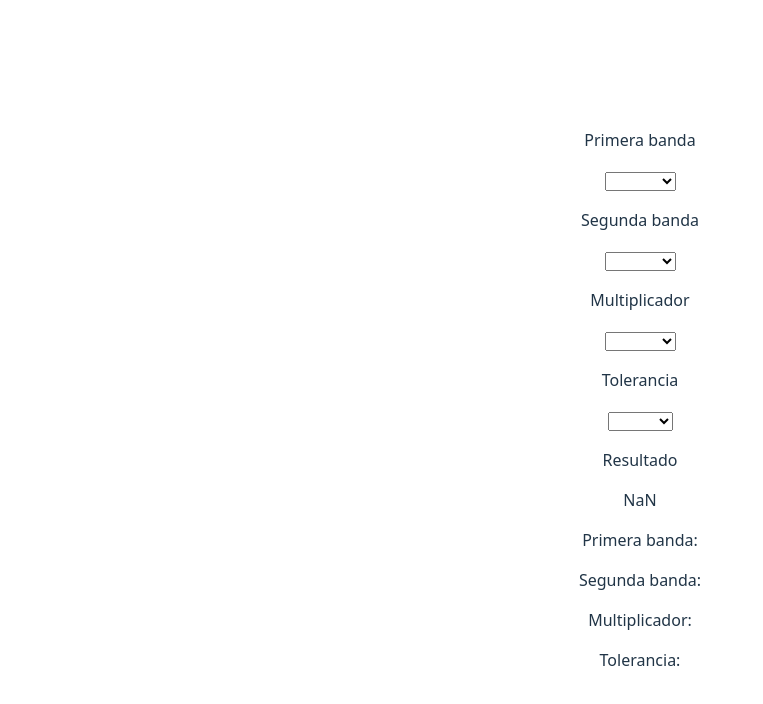
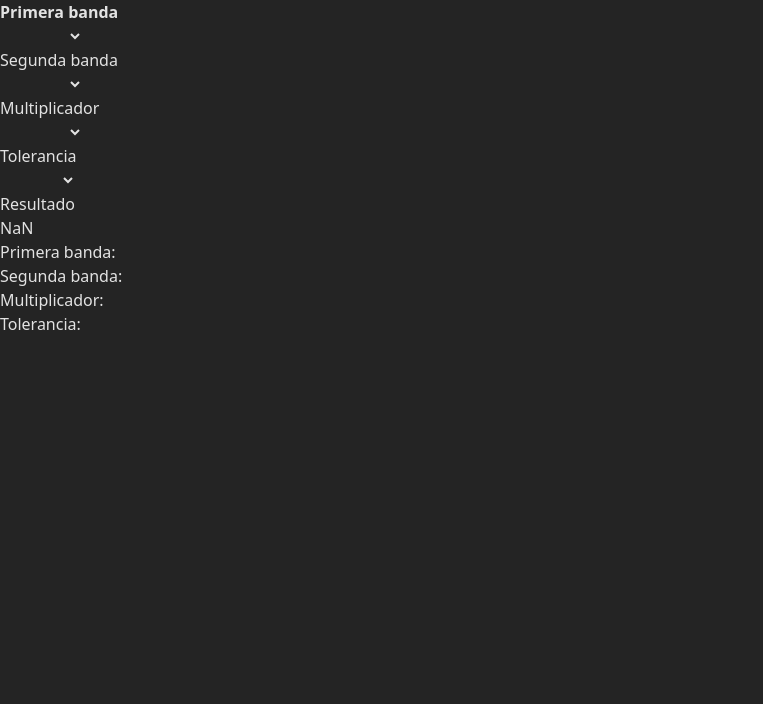
Before and after one commit to gabhu-dev/tools-app, a Vue app: page / in a window 1280 px wide. Shown: the top 704 px of the page, without its empty margins (0-763 px from the left). Built offline with nearby package versions, Linux system fonts and the light colour scheme.

Commit message:
[add] tailwind

```diff
--- a/package.json
+++ b/package.json
@@ -9,6 +9,8 @@
     "preview": "vite preview"
   },
   "dependencies": {
+    "@tailwindcss/vite": "^4.0.9",
+    "tailwindcss": "^4.0.9",
     "vue": "^3.5.13"
   },
   "devDependencies": {
--- a/src/components/MainSection.vue
+++ b/src/components/MainSection.vue
@@ -28,7 +28,7 @@ const result = computed(() => {
 
 <template>
   <div>
-    <p>Primera banda</p>
+    <p class="font-bold">Primera banda</p>
     <select v-model="formState.first_band">
       <option v-for="item in BAND_COLORS" :value="item.value.band">
         {{ item.name }}
--- a/src/style.css
+++ b/src/style.css
@@ -1,3 +1,5 @@
+@import "tailwindcss";
+
 :root {
   font-family: system-ui, Avenir, Helvetica, Arial, sans-serif;
   line-height: 1.5;
@@ -12,68 +14,3 @@
   -webkit-font-smoothing: antialiased;
   -moz-osx-font-smoothing: grayscale;
 }
-
-a {
-  font-weight: 500;
-  color: #646cff;
-  text-decoration: inherit;
-}
-a:hover {
-  color: #535bf2;
-}
-
-body {
-  margin: 0;
-  display: flex;
-  place-items: center;
-  min-width: 320px;
-  min-height: 100vh;
-}
-
-h1 {
-  font-size: 3.2em;
-  line-height: 1.1;
-}
-
-button {
-  border-radius: 8px;
-  border: 1px solid transparent;
-  padding: 0.6em 1.2em;
-  font-size: 1em;
-  font-weight: 500;
-  font-family: inherit;
-  background-color: #1a1a1a;
-  cursor: pointer;
-  transition: border-color 0.25s;
-}
-button:hover {
-  border-color: #646cff;
-}
-button:focus,
-button:focus-visible {
-  outline: 4px auto -webkit-focus-ring-color;
-}
-
-.card {
-  padding: 2em;
-}
-
-#app {
-  max-width: 1280px;
-  margin: 0 auto;
-  padding: 2rem;
-  text-align: center;
-}
-
-@media (prefers-color-scheme: light) {
-  :root {
-    color: #213547;
-    background-color: #ffffff;
-  }
-  a:hover {
-    color: #747bff;
-  }
-  button {
-    background-color: #f9f9f9;
-  }
-}
--- a/vite.config.ts
+++ b/vite.config.ts
@@ -1,7 +1,8 @@
-import { defineConfig } from 'vite'
-import vue from '@vitejs/plugin-vue'
+import { defineConfig } from "vite";
+import vue from "@vitejs/plugin-vue";
+import tailwindcss from "@tailwindcss/vite";
 
 // https://vite.dev/config/
 export default defineConfig({
-  plugins: [vue()],
-})
+  plugins: [vue(), tailwindcss()],
+});
```
Also changed, not shown: 1 other file (tests, documents, lock files or other folders).
